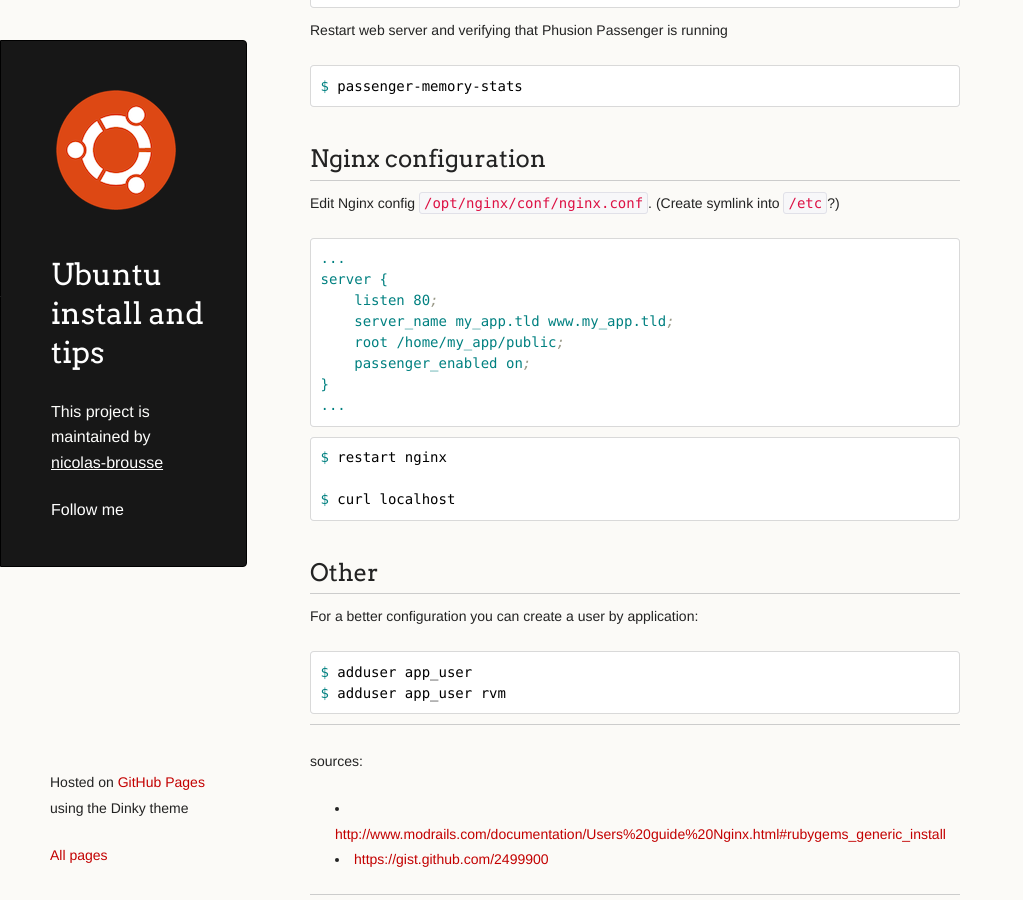
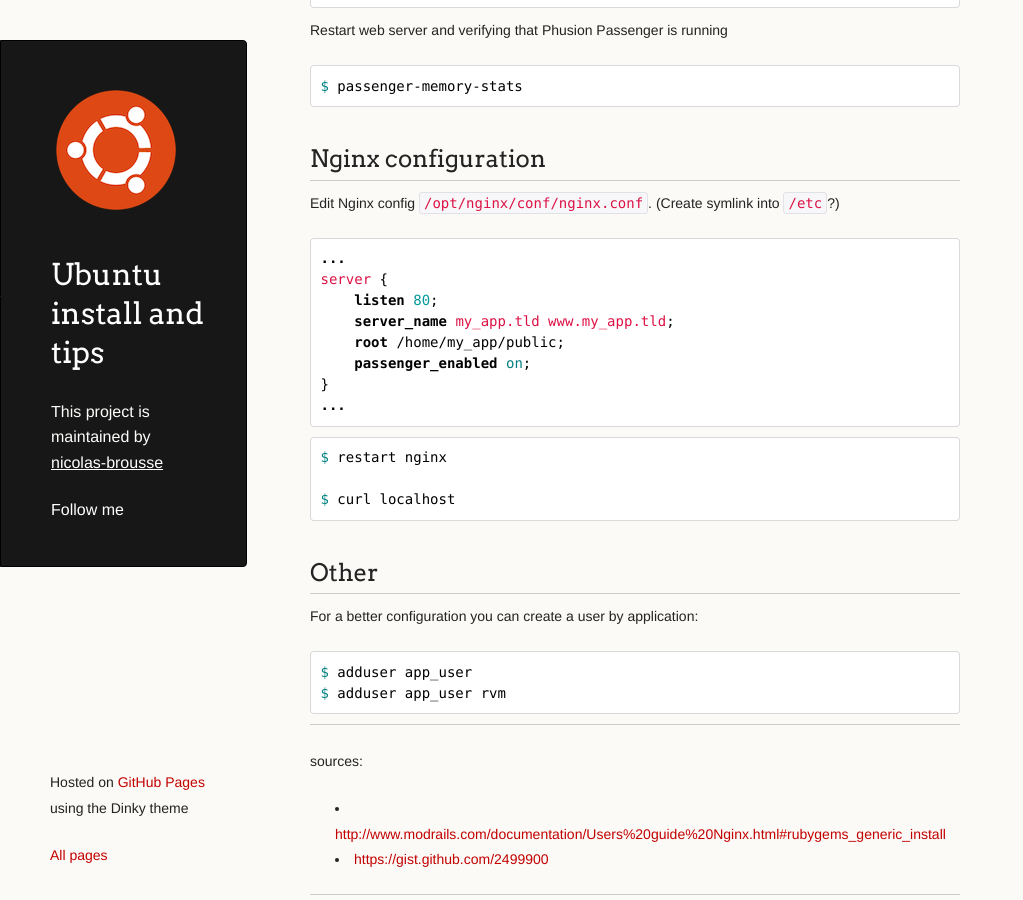
Before and after one commit to nicolas-brousse/ubuntu-install-and-tips, a Jekyll site: the page built from pages/installation/ruby-prod.md, in a window 1280 px wide and 900 px high, scrolled down 1746 px. Shown: the whole window, without its empty margins (0-1023 px from the left). Built offline with Jekyll 4.4.1, drawn with Linux system fonts in a browser that asks for light colours; Markdown is read by kramdown in place of the engine named in the settings; comment, search, counter and statistics services are not loaded.

Commit message:
Update ruby-prod.md

````diff
--- a/pages/installation/ruby-prod.md
+++ b/pages/installation/ruby-prod.md
@@ -76,16 +76,19 @@
 ```
 
 To find out where the Phusion Passenger gem directory is, run:
+
 ```bash
 $ passenger-config --root
 ```
 
 Install Passenger Nginx module:
+
 ```bash
 $ passenger-install-nginx-module
 ```
 
 Restart web server and verifying that Phusion Passenger is running
+
 ```bash
 $ passenger-memory-stats
 ```
@@ -95,7 +98,7 @@
 
 Edit Nginx config `/opt/nginx/conf/nginx.conf`. (Create symlink into `/etc`?)
 
-```ini
+```nginx
 ...
 server {
     listen 80;
````
